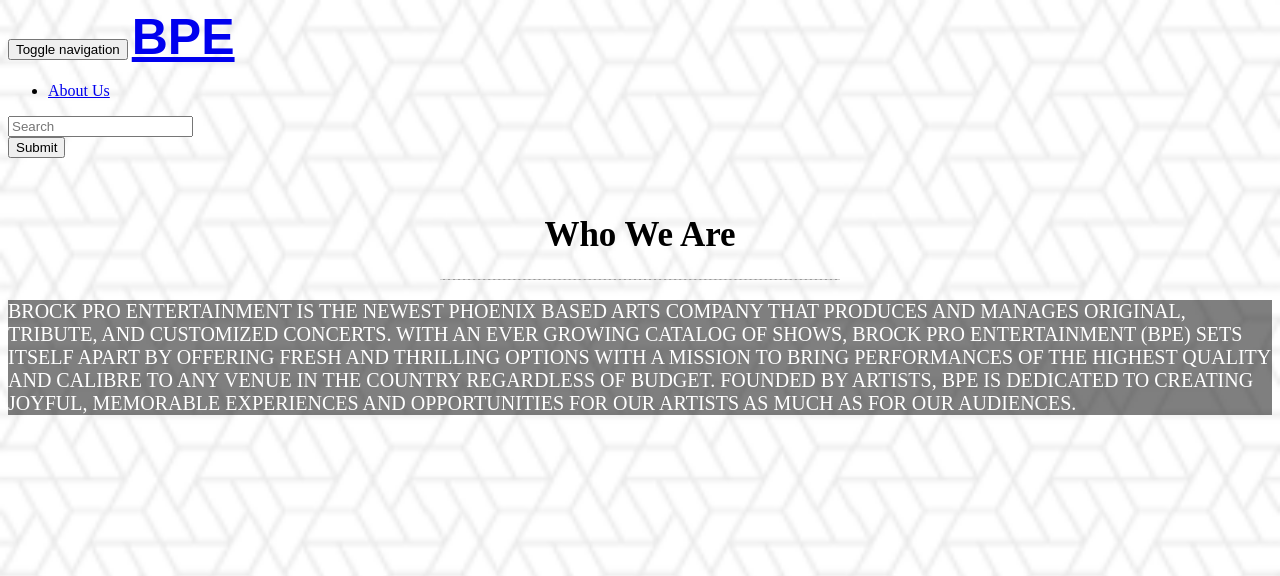
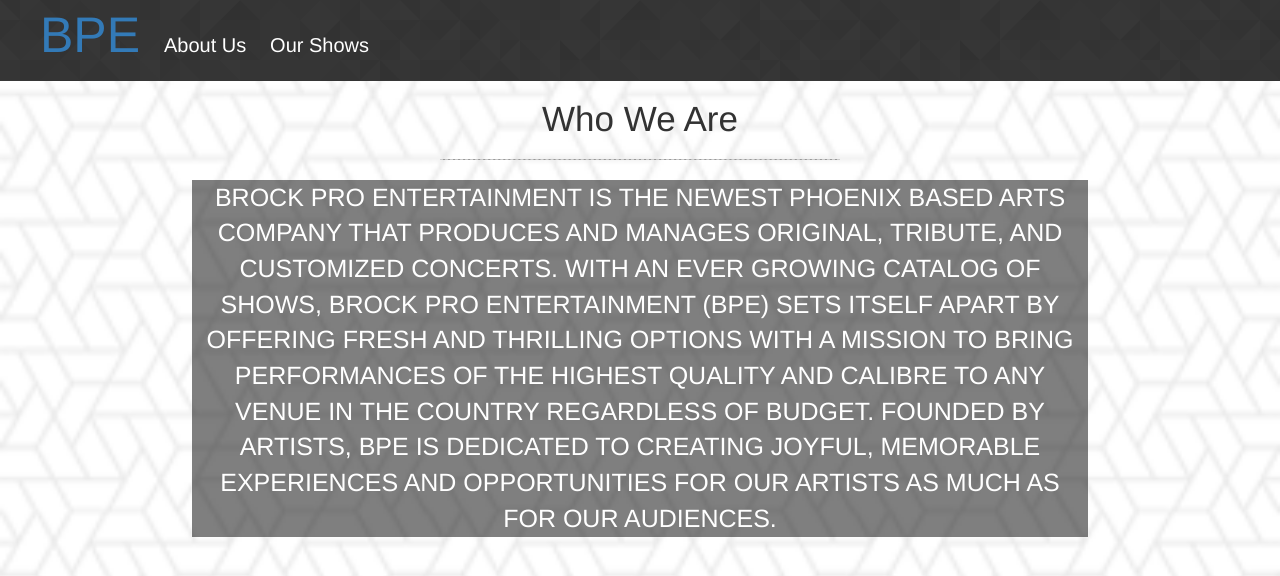
Before and after one commit to Nick-Kuhn88/BPE-website, a website: page about.html in a window 1280 px wide. Drawn offline with nearby package versions, Linux system fonts and the light colour scheme.

Commit message:
added about page and changed to manual header instead of bootstrap one

```diff
--- a/about.html
+++ b/about.html
@@ -2,48 +2,41 @@
 <html lang="en" dir="ltr">
   <head>
     <meta charset="utf-8">
+    <meta name="viewport" content="width=device-width, initial-scale=1, shrink-to-fit=no">
+    <meta name="description" content="">
+    <meta name="author" content="">
+    <link rel="icon" href="images/favicon.png">
+
     <title>BPE</title>
     <link href="style.css" rel="stylesheet">
+
+    <!-- Bootstrap core CSS -->
+    <link rel="stylesheet" href="https://maxcdn.bootstrapcdn.com/bootstrap/3.3.7/css/bootstrap.min.css" integrity="sha384-BVYiiSIFeK1dGmJRAkycuHAHRg32OmUcww7on3RYdg4Va+PmSTsz/K68vbdEjh4u" crossorigin="anonymous">
+    <script src="https://cdnjs.cloudflare.com/ajax/libs/popper.js/1.14.7/umd/popper.min.js" integrity="sha384-UO2eT0CpHqdSJQ6hJty5KVphtPhzWj9WO1clHTMGa3JDZwrnQq4sF86dIHNDz0W1" crossorigin="anonymous"></script>
+    <script src="https://stackpath.bootstrapcdn.com/bootstrap/4.3.1/js/bootstrap.min.js" integrity="sha384-JjSmVgyd0p3pXB1rRibZUAYoIIy6OrQ6VrjIEaFf/nJGzIxFDsf4x0xIM+B07jRM" crossorigin="anonymous"></script>
+
+    <style>
+      @import url('https://fonts.googleapis.com/css?family=Play&display=swap');
+    </style>
   </head>
+
   <body>
-    <div class="container">
-      <nav class="navbar navbar-default">
-      <div class="container-fluid">
-        <!-- Brand and toggle get grouped for better mobile display -->
-        <div class="navbar-header">
-          <button type="button" class="navbar-toggle collapsed" data-toggle="collapse" data-target="#bs-example-navbar-collapse-1" aria-expanded="false">
-            <span class="sr-only">Toggle navigation</span>
-            <span class="icon-bar"></span>
-            <span class="icon-bar"></span>
-            <span class="icon-bar"></span>
-          </button>
-          <a class="navbar-Brand" href="index.html">BPE</a>
+    <div class="header-container">
+      <ul class="links-container">
+        <li><a class="Brand" href="index.html">BPE</a></li>
+        <li><a href="about.html" class="nav-link">About Us</a></li>
+        <li><a href="#" class="nav-link">Our Shows</a></li>
+      </ul>
     </div>
-
-        <!-- Collect the nav links, forms, and other content for toggling -->
-        <div class="collapse navbar-collapse" id="bs-example-navbar-collapse-1">
-          <ul class="nav navbar-nav">
-
-            <li><a href="about.html">About Us</a></li>
-
-          </ul>
-          <form class="navbar-form navbar-left">
-            <div class="form-group">
-              <input type="text" class="form-control" placeholder="Search">
-            </div>
-            <button type="submit" class="btn btn-default">Submit</button>
-          </form>
-          <ul class="nav navbar-nav navbar-right">
-
-          </ul>
-        </div><!-- /.navbar-collapse -->
-      </div><!-- /.container-fluid -->
-    </nav>
-  </div>
+    <br />
+    <br />
+    <br />
     <br />
     <h1 id="who-we-are">Who We Are</h1>
     <hr class="underline" />
-    <div class="col-10 offset-1 text-center about-us">
+    <div class="container-fluid">
+      <div class="row">
+        <div class="text-center about-us">
           <p>BROCK PRO ENTERTAINMENT IS THE NEWEST PHOENIX
              BASED ARTS COMPANY THAT PRODUCES AND MANAGES ORIGINAL, TRIBUTE, AND CUSTOMIZED
              CONCERTS. WITH AN EVER GROWING CATALOG OF SHOWS, BROCK PRO ENTERTAINMENT
@@ -53,5 +46,12 @@
              FOUNDED BY ARTISTS, BPE IS DEDICATED TO CREATING JOYFUL, MEMORABLE EXPERIENCES
              AND OPPORTUNITIES FOR OUR ARTISTS AS MUCH AS FOR OUR AUDIENCES.</p>
         </div>
+      </div>
+    </div>
+    <script src="index.js"></script>
+
+    <script src="https://code.jquery.com/jquery-3.2.1.slim.min.js"
+     integrity="sha384-KJ3o2DKtIkvYIK3UENzmM7KCkRr/rE9/Qpg6aAZGJwFDMVNA/GpGFF93hXpG5KkN"
+      crossorigin="anonymous"></script>
   </body>
 </html>
--- a/style.css
+++ b/style.css
@@ -24,6 +24,36 @@
   box-shadow: 0px 1px 3px #2a2a2a;
 }
 
+.header-container {
+  background-image: url('images/prism.png');
+  position: fixed;
+  top: 0;
+  width: 100%
+}
+
+li {
+  display: inline-block;
+
+}
+
+.nav-link {
+  text-decoration: none;
+  margin-right: 20px;
+  color: white;
+  font-size: 20px;
+}
+a:hover {
+  text-decoration: none;
+}
+
+.Brand {
+  font-size: 50px;
+  margin-right: 20px;
+  margin-left: 0;
+  padding-left: 0;
+  text-decoration: none;
+}
+
 .greeting {
   text-shadow: 1px, 1px grey;
   margin-bottom: 30px;
@@ -41,20 +71,16 @@
   font-size: 25px;
 }
 
-.navbar-Brand {
-    padding: 5;
-    height: auto;
-    width: auto;
-    font-size: 50px;
-    font-family: 'Play', sans-serif;
-    font-weight: bold;
-    margin-right: 30px;
+button {
+  text-align: center;
 }
-
+/* About us page  */
 .about-us {
-  font-size: 20px;
+  font-size: 25px;
   background: rgba(0, 0, 0, 0.5);
   color: white;
+  margin-right: 15%;
+  margin-left: 15%;
 }
 
 .underline {
@@ -68,7 +94,3 @@
   text-align: center;
   font-size: 35px;
 }
-
-button {
-  text-align: center;
-}
```
Also changed, not shown: index.html (+10 -30 lines), images/prism.png (added). Lines whose indentation alone changed are shown as unchanged.
